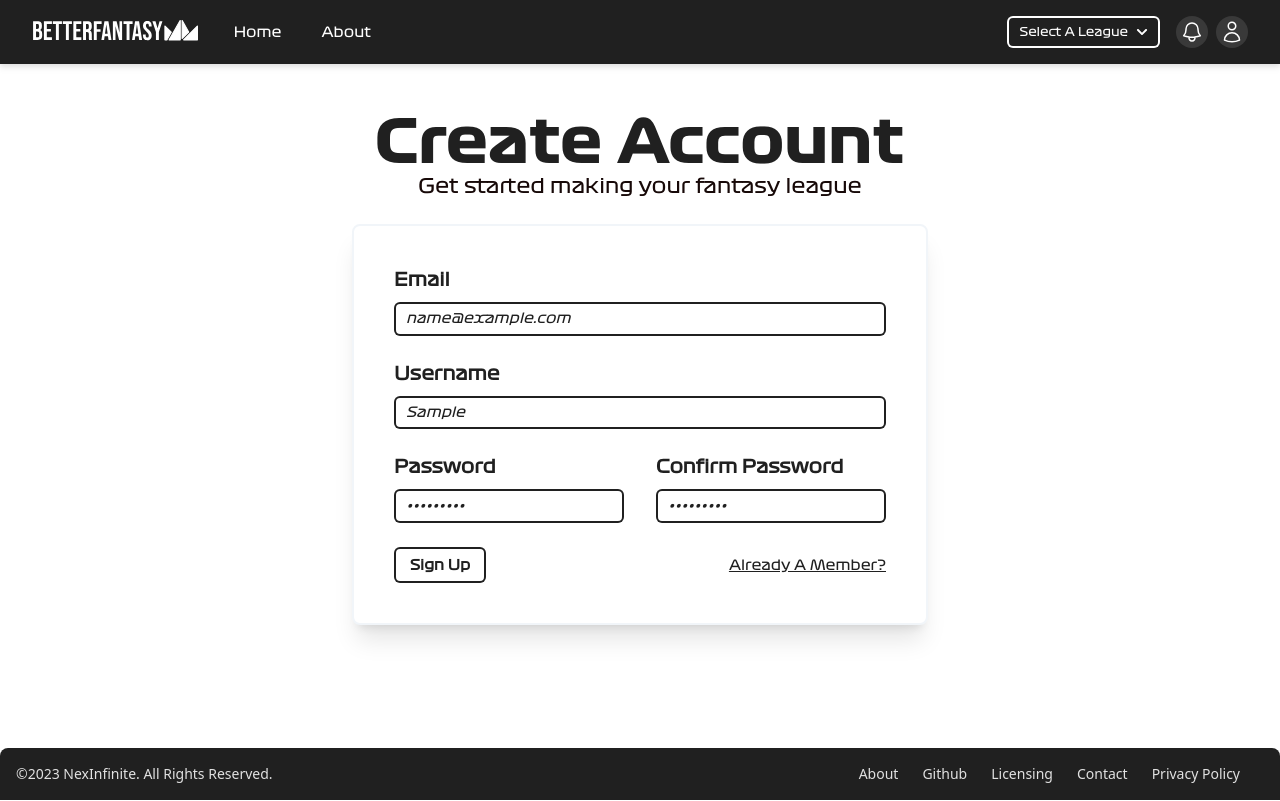
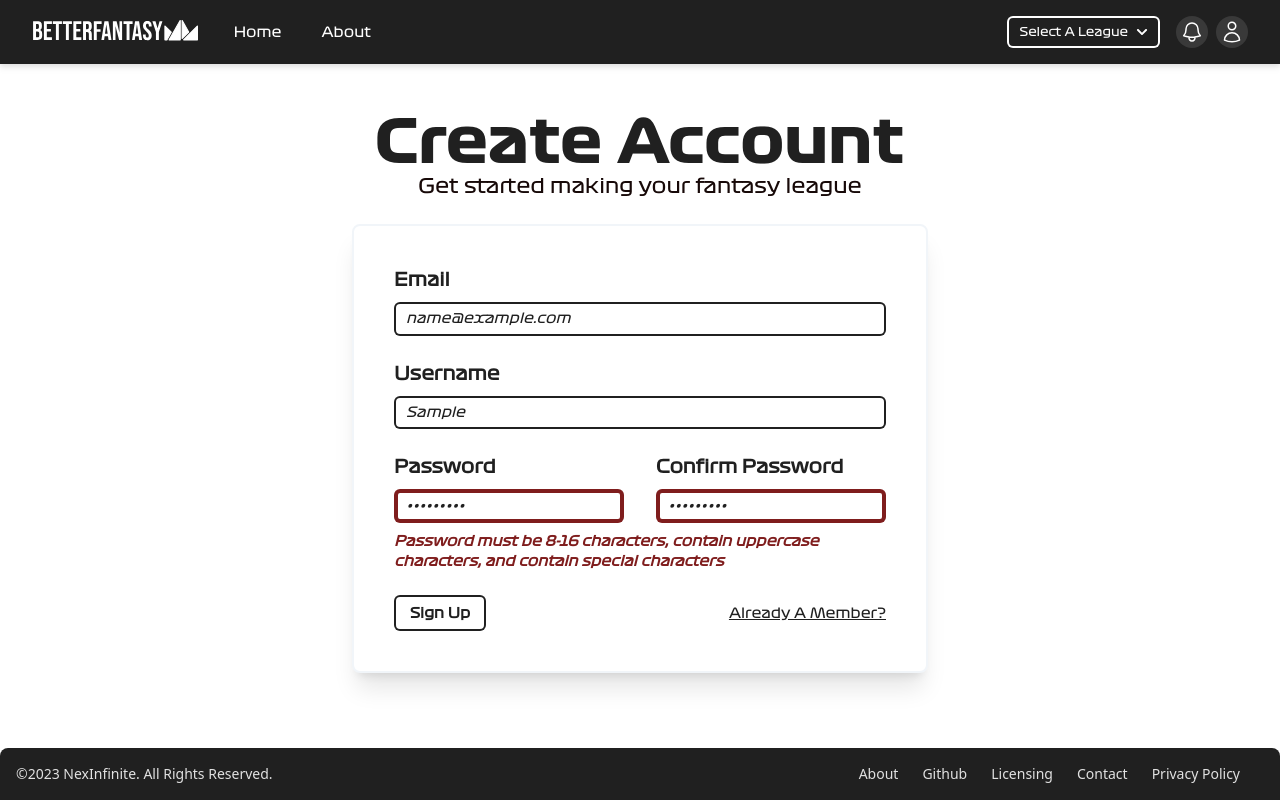
Before and after one commit to NexInfinite/BetterFantasy, a Next.js app in the folder frontend/: page /create-account in a window 1280 px wide. Both pictures are taken after typing "name@example.com", "Sample", "Sample123", "Sample123" into the empty fields and a click on the button "Sign Up". Built offline with nearby package versions, Linux system fonts and the light colour scheme.

Commit message:
added error messages to fields

```diff
--- a/frontend/components/create-account.js
+++ b/frontend/components/create-account.js
@@ -8,6 +8,8 @@ export default function CreateAccountForm() {
   const [confirmPassword, setConfirmPassword] = useState('');
   const [errors, setErrors] = useState({});
   const [isFormValid, setIsFormValid] = useState(false);
+
+  const inputClass = "w-full text-sm appearance-none rounded-md ring-2 ring-inset ring-main bg-white py-2 px-3 leading-tight text-main focus:outline-0 italic placeholder:text-neutral-400 placeholder:text-sm";
 
   function validateInputs() {
     let errors = {};
@@ -24,25 +26,24 @@ export default function CreateAccountForm() {
     else if (!username.match("^[A-z]{3,15}$"))
       errors.username = "Username must be between 3 and 15 characters";
 
-    // Password 1 Validation
+    // Password Validation
     if (!password)
       errors.password = "Password is required";
     else if (!password.match("^(?=.*[a-z])(?=.*[A-Z])(?=.*[?!@#$%^&*_=+-]).{8,16}$"))
-      errors.password = "Password must contain at least 1 uppercase characters, 1 lower case character, 1 special characters, and be between 8 and 16 characters long";
+      errors.password = "Password must be 8-16 characters, contain uppercase characters, and contain special characters";
+    else if (!confirmPassword)
+      errors.password = "Please enter your password again";
+    else if (confirmPassword != password)
+      errors.password = "Passwords do not match"
 
-    // Password Confirm Validation
-    if (!confirmPassword)
-      errors.confirmPassword = "Please enter your password again";
-    else if (confirmPassword != password)
-      errors.confirmPassword = "Passwords do not match"
-
-    console.log(errors)
+    setErrors(errors);
   }
 
   async function onSubmit(event) {
     event.preventDefault();
     console.log(email, username, password, confirmPassword);
     validateInputs();
+    console.log(errors);
   }
 
   return (
@@ -52,11 +53,12 @@ export default function CreateAccountForm() {
           {/* Email Input */}
           <label htmlFor="email" className="block text-main text-lg font-bold mb-2">
             Email
+            {"email" in errors && <span className="block text-red-900 text-xs italic font-bold md:text-sm">{errors.email}</span>}
           </label>
           <input
             id="email"
             type="text"
-            className="w-full text-sm appearance-none rounded-md ring-2 ring-inset ring-main bg-white py-2 px-3 leading-tight text-main focus:outline-0 italic placeholder:text-neutral-400 placeholder:text-sm"
+            className={inputClass + ("email" in errors && " ring-red-900 ring-4")}
             placeholder="email@domain.com"
             onChange={(e) => setEmail(e.target.value)}
           />
@@ -64,17 +66,18 @@ export default function CreateAccountForm() {
           {/* Username Input */}
           <label htmlFor="username" className="block text-main text-lg font-bold mb-2 mt-6">
             Username
+            {"username" in errors && <span className="block text-red-900 text-xs italic font-bold md:text-sm">{errors.username}</span>}
           </label>
           <input
             id="username"
             type="text"
-            className="w-full text-sm appearance-none rounded-md ring-2 ring-inset ring-main bg-white py-2 px-3 leading-tight text-main focus:outline-0 italic placeholder:text-neutral-400 placeholder:text-sm"
+            className={inputClass + ("username" in errors && " ring-red-900 ring-4")}
             placeholder="your username"
             onChange={(e) => setUsername(e.target.value)}
           />
 
           {/* Password Input */}
-          <div className="grid grid-cols-2 gap-8">
+          <div className="grid grid-cols-2 gap-x-8 gap-y-2">
             <div>
               <label htmlFor="password" className="block text-main text-lg font-bold mb-2 mt-6">
                 Password
@@ -82,7 +85,7 @@ export default function CreateAccountForm() {
               <input
                 id="password"
                 type="password"
-                className="w-full text-sm appearance-none rounded-md ring-2 ring-inset ring-main bg-white py-2 px-3 leading-tight text-main focus:outline-0 italic placeholder:text-neutral-400 placeholder:text-sm"
+                className={inputClass + ("password" in errors && " ring-red-900 ring-4")}
                 placeholder="password"
                 onChange={(e) => setPassword(e.target.value)}
               />
@@ -95,14 +98,12 @@ export default function CreateAccountForm() {
               <input
                 id="confirm_password"
                 type="password"
-                className="w-full text-sm appearance-none rounded-md ring-2 ring-inset ring-main bg-white py-2 px-3 leading-tight text-main focus:outline-0 italic placeholder:text-neutral-400 placeholder:text-sm"
+                className={inputClass + ("password" in errors && " ring-red-900 ring-4")}
                 placeholder="password (again)"
-                required="required"
-                pattern="^(?=.*[a-z])(?=.*[A-Z])(?=.*[0-9])(?=.*[!@#$%^&*_=+-]).{8,16}$"
-                title="Password must include at least 1 uppercase character, 1 lowercase character, 1 number and 1 symbol. This must be between 8 and 16 characters"
                 onChange={(e) => setConfirmPassword(e.target.value)}
               />
             </div>
+            {"password" in errors && <span className="block text-red-900 text-xs italic font-bold col-span-2 md:text-sm">{errors.password}</span>}
           </div>
 
           {/* Login Button/Forgot Password */}
```
